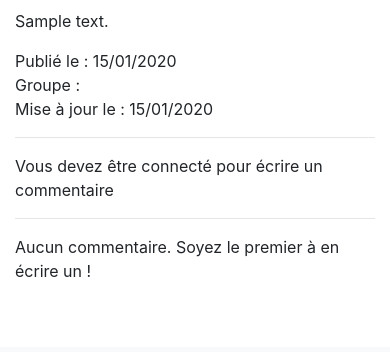
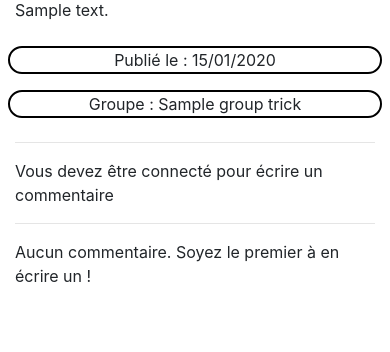
Before and after one commit to Beskargam/Project6_SnowTricks, a Symfony app: template templates/trick/trick.html.twig in a window 390 px wide. Shown: the part 509-861 px from the top of the page. Before the commit the page ends 786 px from the top, so only its background shows below. Run offline with Twig, Linux system fonts and the light colour scheme; the template is opened without the code that fills it: most values are stand-ins (such as "Sample title", 1, 10 or a date in 2020); some libraries are stand-ins or nearby versions.

Commit message:
upadte trick design

```diff
--- a/public/css/styles.css
+++ b/public/css/styles.css
@@ -1,7 +1,7 @@
 .test {
     border: 1px red solid;
 }
-/* ++++ Styles ++++ */
+/* ++++ STYLES ++++ */
 body {
     background-color: skyblue;
 }
@@ -12,12 +12,28 @@ body {
     padding-bottom: 3rem;
 }
 
-/* Navigation */
+/* NAVIGATION */
 .navbar-brand {
 }
 
-/* homepage */
+/* CARD */
 .home-card {
     margin-top: 1rem;
     margin-bottom: 1rem;
 }
+
+.action-icon {
+    margin-right: 1rem;
+}
+
+/* TRICK */
+.trick-title {
+    background-color: deepskyblue;
+}
+
+.trick-info-box {
+    border: 2px black solid;
+    border-radius: 30px 30px 30px 30px;
+    text-align: center;
+    margin: 0.5rem;
+}
--- a/templates/trick/trick.html.twig
+++ b/templates/trick/trick.html.twig
@@ -9,7 +9,8 @@
         <div class="row">
             <div class="col-sm-12">
                 {% if trick.image.name is defined %}
-                    <img src="{{ asset('uploads/images/')~trick.image.name }}">
+                    <img class="card-img-top" src="{{ asset('uploads/images/')~trick.image.name }}"
+                         alt="Card image cap">
                 {% else %}
                     <img class="card-img-top" src="{{ asset('images/default_trickImage.jpg') }}"
                          alt="Card image cap">
@@ -17,27 +18,29 @@
             </div>
         </div>
         <div class="row">
+            <div class=" col-sm-12">
+                <h1 class="display-4 text-center">{{ trick.title }}</h1>
+            </div>
+        </div>
+        <div class="row">
             <div class="col-sm-12">
-                <h1>{{ trick.title }}</h1>
                 <p>
                     {{ trick.content }}
                 </p>
             </div>
         </div>
-        <div class="row">
-            <div class="col-sm-12">
-                <div class="trick-info-box">
-                    Publié le : {{ trick.publishedAt|date('d/m/Y') }}
+        <div class="row justify-content-center">
+            <div class="col-sm-3 trick-info-box">
+                Publié le : {{ trick.publishedAt|date('d/m/Y') }}
+            </div>
+            <div class="col-sm-3 trick-info-box">
+                Groupe : {{ trick.groupTrick.name }}
+            </div>
+            {% if trick.updatedAt|date('d/m/Y') < trick.publishedAt|date('d/m/Y') %}
+                <div class="col-sm-3 trick-info-box">
+                    Mise à jour le : {{ trick.updatedAt|date('d/m/Y') }}
                 </div>
-                <div class="trick-info-box">
-                    Groupe :
-                </div>
-                {% if trick.updatedAt is defined %}
-                    <div class="trick-info-box">
-                        Mise à jour le : {{ trick.updatedAt|date('d/m/Y') }}
-                    </div>
-                {% endif %}
-            </div>
+            {% endif %}
         </div>
         <hr>
         {% if app.user.username is defined %}
```
Also changed, not shown: templates/home/home.html.twig (+8 -5 lines), templates/trick/tricksList.html.twig (+8 -5 lines).
